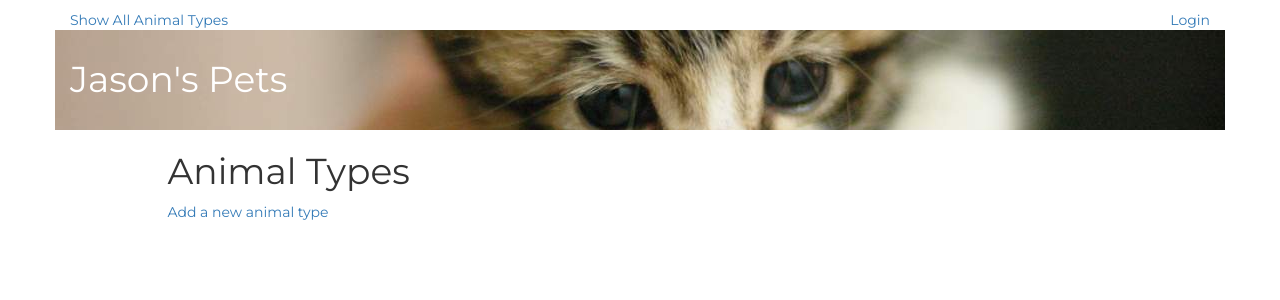
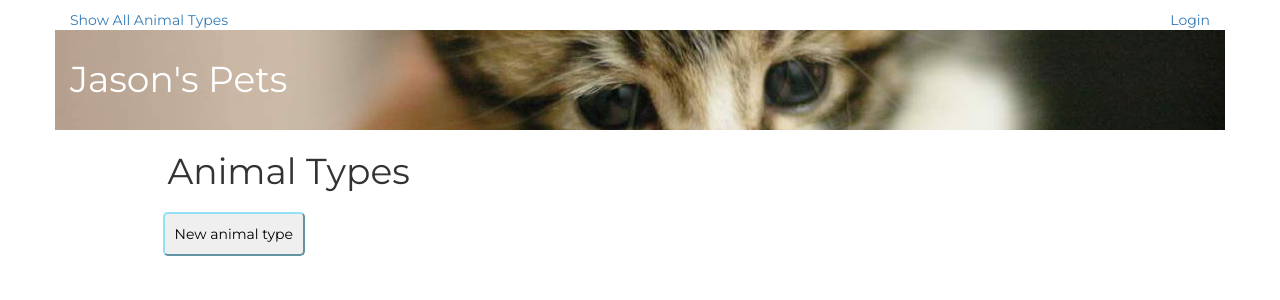
Before and after one commit to jasonbodman/petstore, a Flask app: template templates/types.html in a window 1280 px wide. Shown: the top 300 px of the page. Run offline with Flask 2, Linux system fonts and the light colour scheme; the template is opened without the code that fills it, so the values that code supplies are empty; some libraries are stand-ins or nearby versions.

Commit message:
add button instead of link to add new type

```diff
--- a/templates/types.html
+++ b/templates/types.html
@@ -11,12 +11,12 @@
 
   <div class="row">
     <div class="col-md-1"></div>
-    <div class="col-md-10">
+    <div class="col-md-2 button-edits">
       <a href="{{url_for('newType')}}">
-        <p>Add a new animal type</p>
+        <button class="button-edits">New animal type</button>
       </a>
     </div>
-    <div class="col-md-1"></div>
+    <div class="col-md-9"></div>
   </div>
   {% for type in types %}
     <a href="{{url_for('allPets', type_id = type.id)}}">
```
